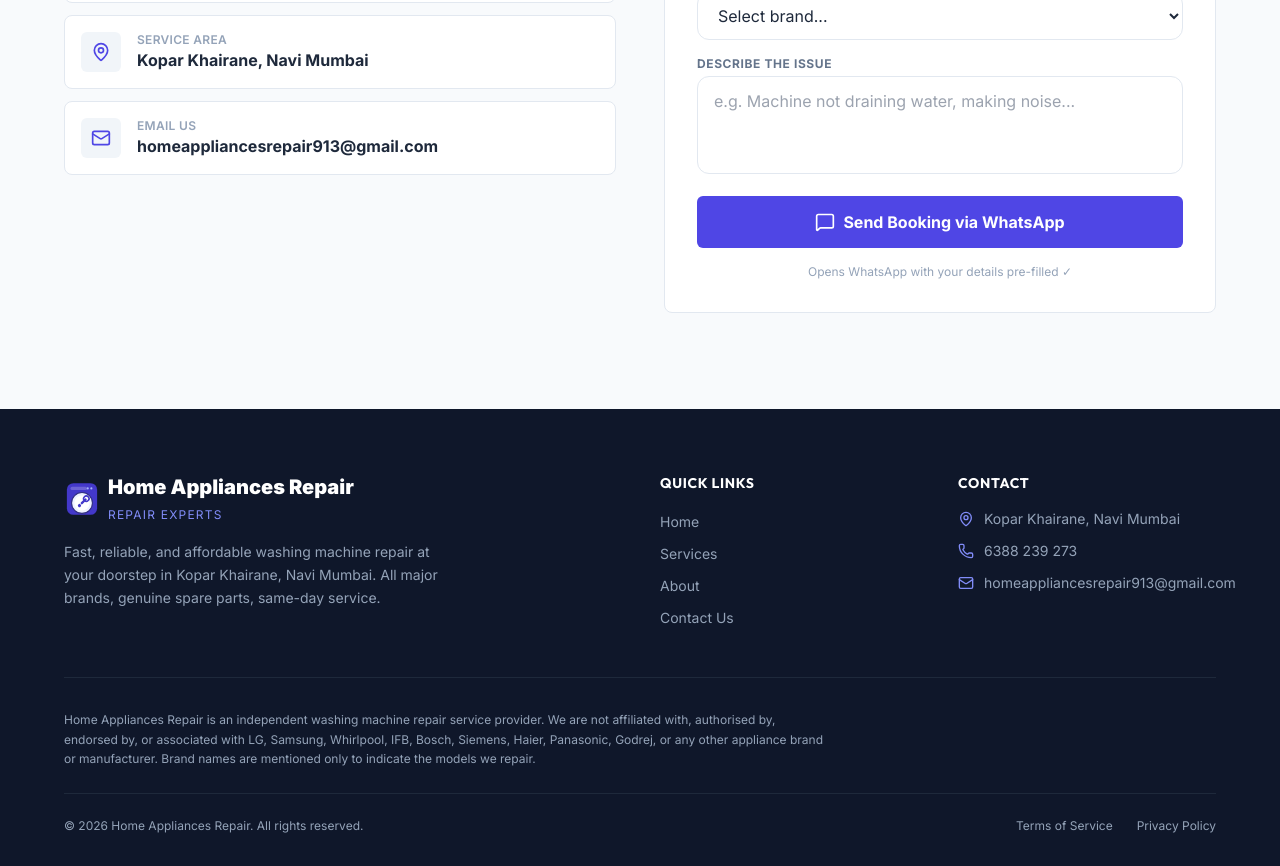
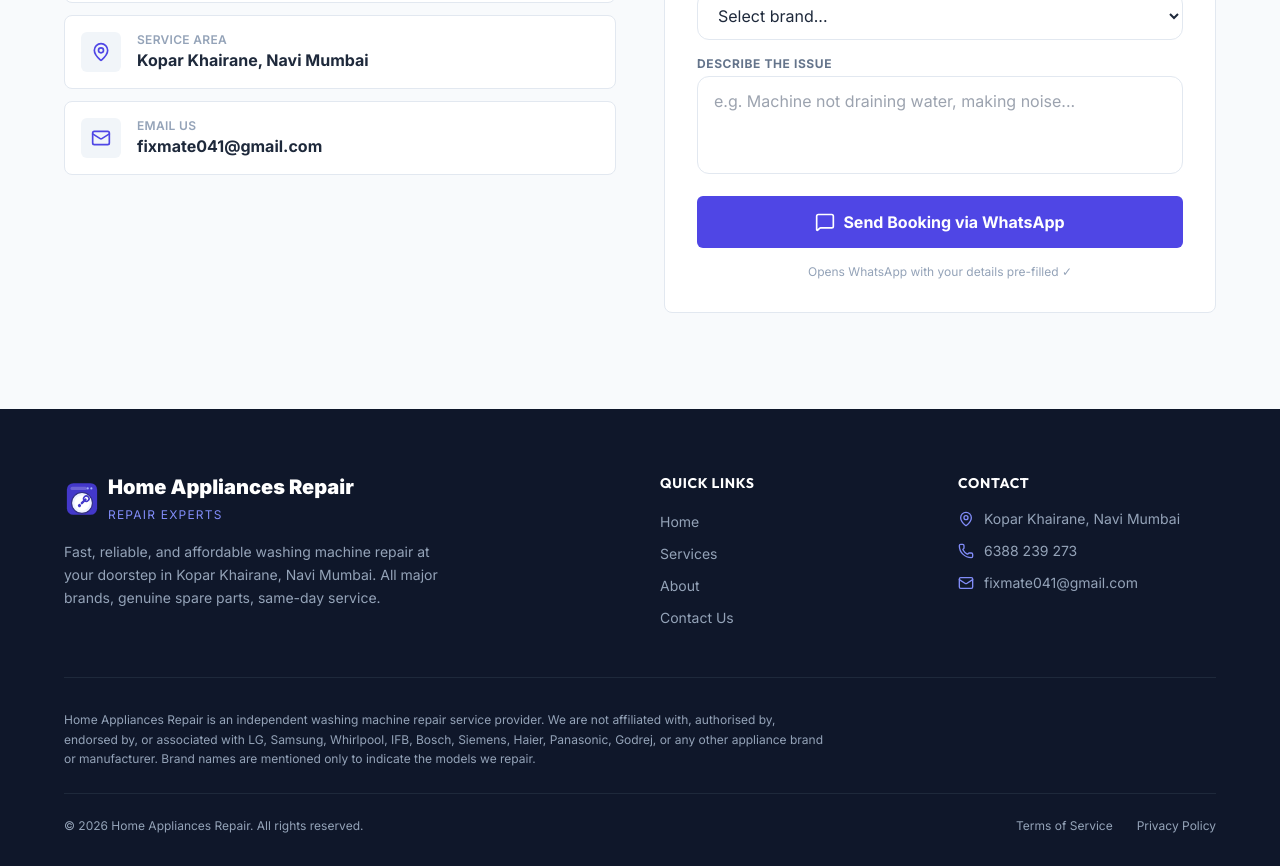
Before and after one commit to yugmbusinessconsulting/washing-repair.vercel.app, a Next.js app: page / in a window 1280 px wide. Shown: the part 3580-4446 px from the top of the page. Built offline with nearby package versions, Linux system fonts and the light colour scheme.

Commit message:
fix: update contact email to fixmate041@gmail.com in Contact and Footer components

```diff
--- a/app/components/Contact.tsx
+++ b/app/components/Contact.tsx
@@ -115,7 +115,7 @@ export default function Contact() {
                   Email Us
                 </p>
                 <p className="text-base font-bold text-slate-800">
-                  homeappliancesrepair913@gmail.com
+                  fixmate041@gmail.com
                 </p>
               </div>
             </div>
--- a/app/components/Footer.tsx
+++ b/app/components/Footer.tsx
@@ -64,10 +64,10 @@ export default function Footer() {
               <li className="flex items-start gap-2.5">
                 <Mail className="w-4 h-4 text-indigo-400 mt-0.5 flex-shrink-0" />
                 <a
-                  href="mailto:homeappliancesrepair913@gmail.com"
+                  href="mailto:fixmate041@gmail.com"
                   className="hover:text-indigo-400 transition-colors"
                 >
-                  homeappliancesrepair913@gmail.com
+                  fixmate041@gmail.com
                 </a>
               </li>
             </ul>
```
